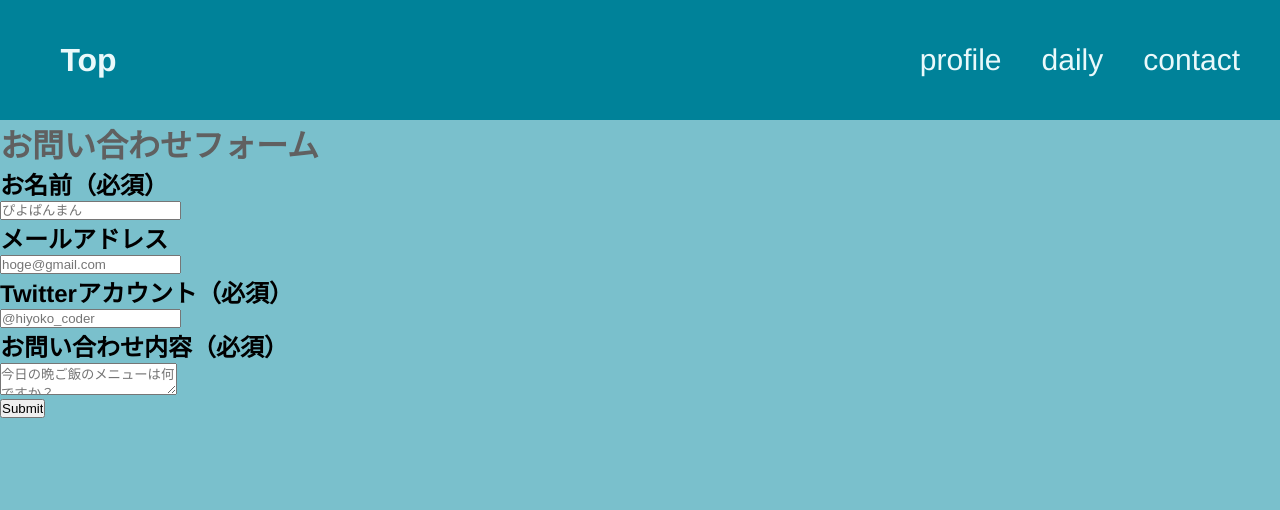
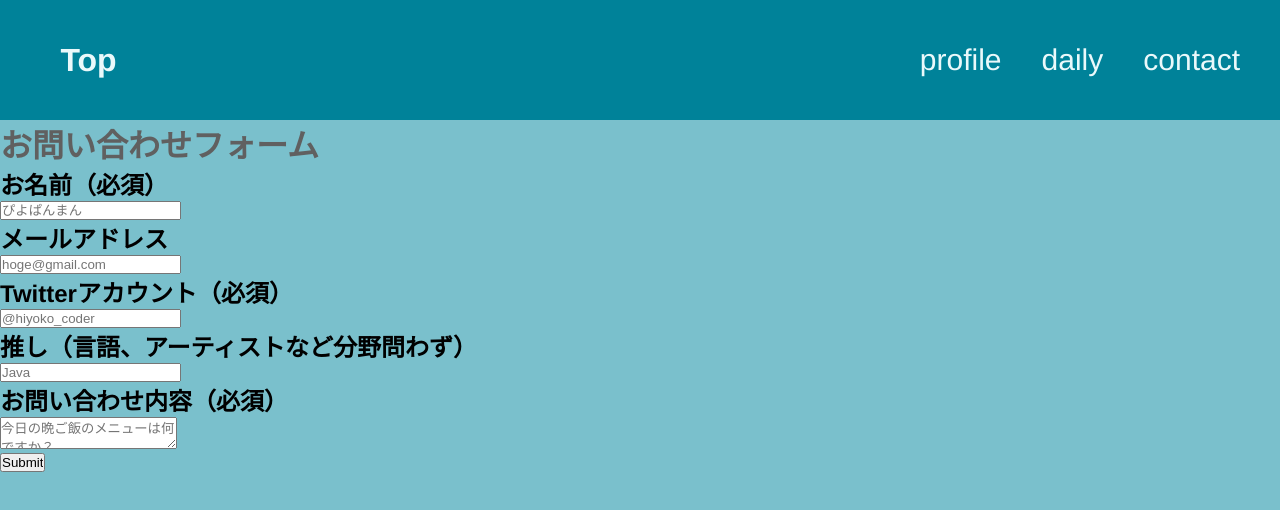
Before and after one commit to Piyopanman/piyopanman-daily-frontend, a React (Create React App) app: page /contact in a window 1280 px wide. Shown: the top 510 px of the page. Built offline with nearby package versions, Linux system fonts and the light colour scheme.

Commit message:
フォームに項目を追加

```diff
--- a/src/daily/pages/Contact.js
+++ b/src/daily/pages/Contact.js
@@ -20,6 +20,8 @@ export const Contact = () =>{
                 <input type="text" name="email" ref={register} placeholder="hoge@gmail.com"/> <br></br>
                 <h2>Twitterアカウント（必須）</h2>
                 <input type="text" name="twitter" required={true} ref={register} placeholder="@hiyoko_coder"/><br></br>
+                <h2>推し（言語、アーティストなど分野問わず）</h2>
+                <input type="text" name="oshi" ref={register} placeholder="Java"/><br></br>
                 <h2>お問い合わせ内容（必須）</h2>
                 <textarea name="content" required={true} ref={register} placeholder="今日の晩ご飯のメニューは何ですか？"/><br></br>
                 <input type="submit" />
```
